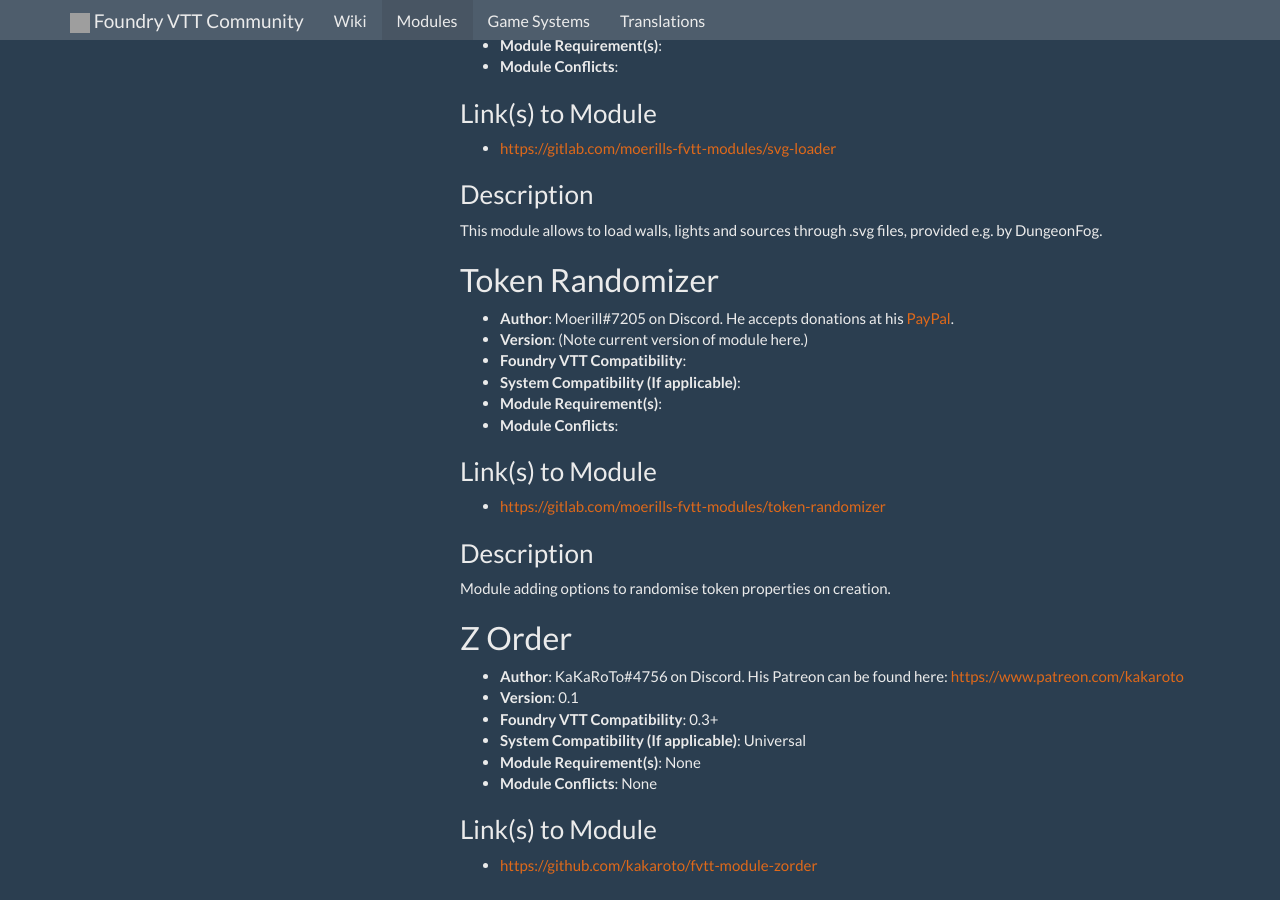
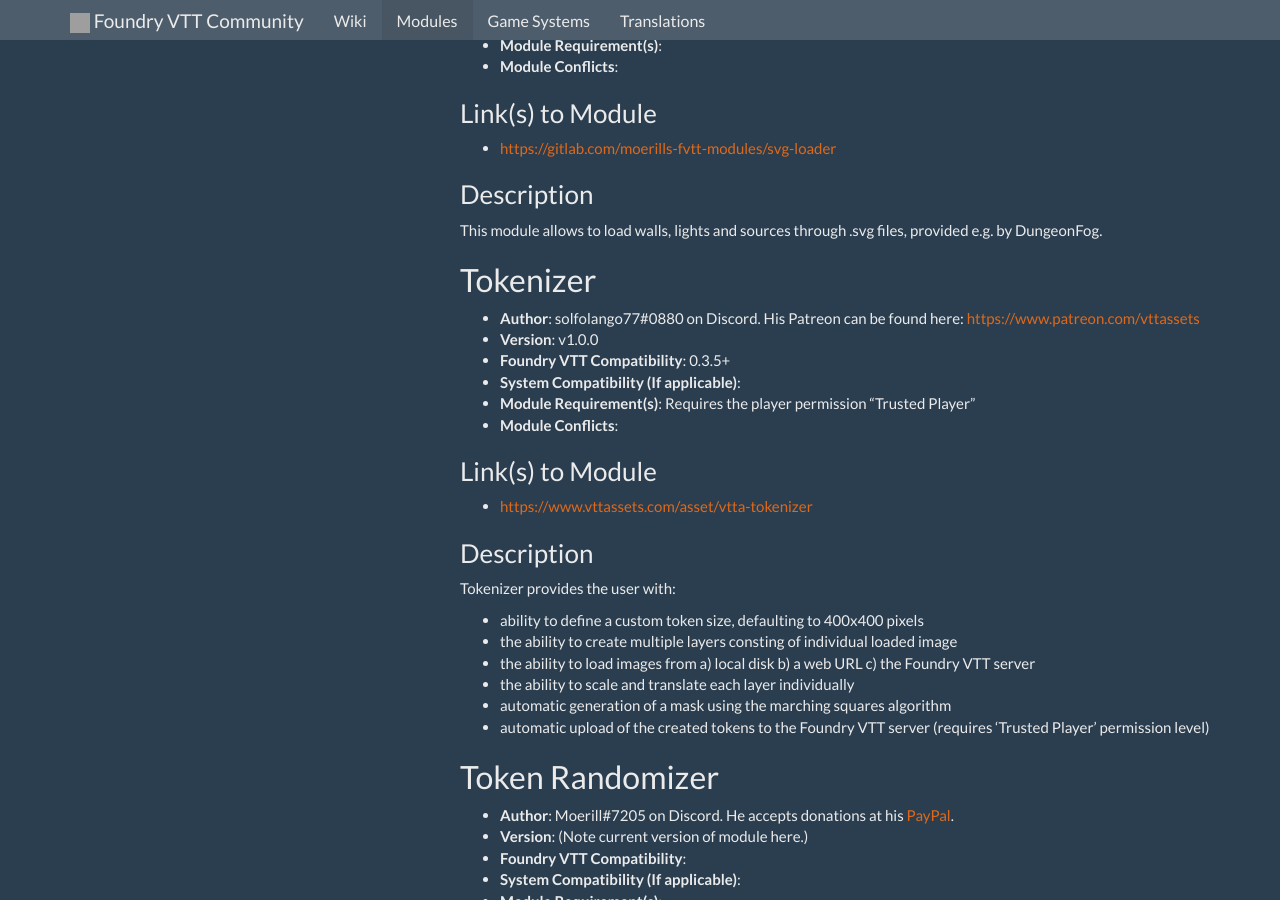
Before and after one commit to foundry-vtt-community/foundry-vtt-community.github.io, a Jekyll site: the page built from _docs/Community-Modules.md, in a window 1280 px wide and 900 px high, scrolled down 8669 px. Built offline with Jekyll 4.4.1, drawn with Linux system fonts in a browser that asks for light colours; nearby versions of some CDN libraries; grey boxes are pictures that could not be loaded.

Commit message:
Update Wiki Content (Automatic)

```diff
--- a/_docs/Community-Modules.md
+++ b/_docs/Community-Modules.md
@@ -359,6 +359,27 @@
 
 ### Description
 This module allows to load walls, lights and sources through .svg files, provided e.g. by DungeonFog.
+
+## Tokenizer
+
+* **Author**: solfolango77#0880 on Discord. His Patreon can be found here: [https://www.patreon.com/vttassets](https://www.patreon.com/vttassets)
+* **Version**: v1.0.0
+* **Foundry VTT Compatibility**: 0.3.5+
+* **System Compatibility (If applicable)**:
+* **Module Requirement(s)**: Requires the player permission "Trusted Player"
+* **Module Conflicts**:
+
+### Link(s) to Module
+* [https://www.vttassets.com/asset/vtta-tokenizer](https://www.vttassets.com/asset/vtta-tokenizer)
+
+### Description
+Tokenizer provides the user with:
+- ability to define a custom token size, defaulting to 400x400 pixels
+- the ability to create multiple layers consting of individual loaded image
+- the ability to load images from a) local disk b) a web URL c) the Foundry VTT server
+- the ability to scale and translate each layer individually
+- automatic generation of a mask using the marching squares algorithm
+- automatic upload of the created tokens to the Foundry VTT server (requires 'Trusted Player' permission level)
 
 ## Token Randomizer
 
```
